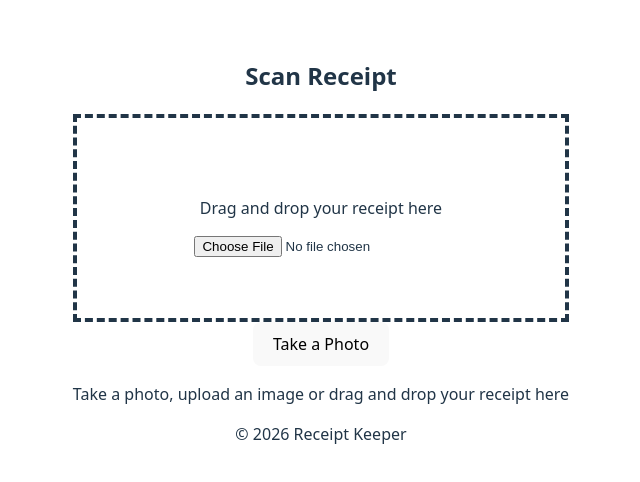
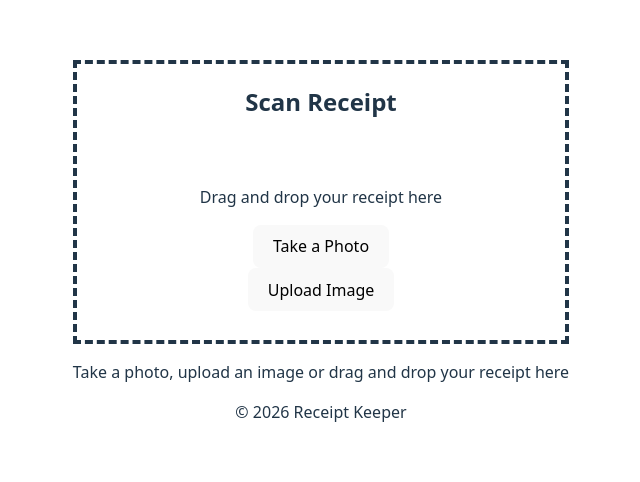
Before and after one commit to hinsular-10/receipt-scanner-app, a React (Vite) app: page / in a window 1280 px wide. Shown: the part 150-632 px from the top of the page, without its empty margins (319-959 px from the left). Built offline with nearby package versions, Linux system fonts and the light colour scheme.

Commit message:
- Added hidden file input triggered by button click - Updated handleFileUpload to display selected image - Cleaned up component logic for better usability

```diff
--- a/src/components/ReceiptScanner.tsx
+++ b/src/components/ReceiptScanner.tsx
@@ -16,13 +16,13 @@ function ReceiptScanner({ onScan }: ReceiptScannerProps) {
     try {
       // Request access to the camera
       const mediaStream = await navigator.mediaDevices.getUserMedia({
-         video: { facingMode: 'environment' }, // Use back camera on mobile
+        video: { facingMode: "environment" }, // Use back camera on mobile
         audio: false,
       });
       setStream(mediaStream);
       setShowCamera(true);
 
-      const videoElement = document.querySelector('#video') as HTMLVideoElement;
+      const videoElement = document.querySelector("#video") as HTMLVideoElement;
 
       if (videoElement) {
         videoElement.srcObject = mediaStream;
@@ -31,10 +31,11 @@ function ReceiptScanner({ onScan }: ReceiptScannerProps) {
       if (videoRef.current) {
         videoRef.current.srcObject = mediaStream;
       }
-
     } catch (error) {
       console.error("Error accessing camera:", error);
-      alert("Unable to access camera. Please allow camera permissions and try again.");
+      alert(
+        "Unable to access camera. Please allow camera permissions and try again.",
+      );
     }
   };
 
@@ -44,8 +45,7 @@ function ReceiptScanner({ onScan }: ReceiptScannerProps) {
       stream.getTracks().forEach((track) => track.stop());
       setStream(null);
     }
-      setShowCamera(false);
-
+    setShowCamera(false);
   };
 
   // function to capture photo from video stream
@@ -57,10 +57,10 @@ function ReceiptScanner({ onScan }: ReceiptScannerProps) {
       canvas.width = video.videoWidth;
       canvas.height = video.videoHeight;
 
-      const context = canvas.getContext('2d');
+      const context = canvas.getContext("2d");
       if (context) {
         context.drawImage(video, 0, 0, canvas.width, canvas.height);
-        const imageData = canvas.toDataURL('image/jpeg');
+        const imageData = canvas.toDataURL("image/jpeg");
         stopCamera();
         onScan(imageData);
       }
@@ -73,14 +73,14 @@ function ReceiptScanner({ onScan }: ReceiptScannerProps) {
     if (!file) return;
 
     // Validate file type
-    if (!file.type.startsWith('image/')) {
-      alert('Please select an image file');
+    if (!file.type.startsWith("image/")) {
+      alert("Please select an image file");
       return;
     }
 
     // Validate file size (max 10MB)
     if (file.size > 10 * 1024 * 1024) {
-      alert('File size must be less than 10MB');
+      alert("File size must be less than 10MB");
       return;
     }
 
@@ -90,7 +90,7 @@ function ReceiptScanner({ onScan }: ReceiptScannerProps) {
       onScan(imageData);
     };
     reader.onerror = () => {
-      alert('Error reading file. Please try again.');
+      alert("Error reading file. Please try again.");
     };
     reader.readAsDataURL(file);
   };
@@ -119,14 +119,14 @@ function ReceiptScanner({ onScan }: ReceiptScannerProps) {
     const file = files[0];
 
     // Validate file type
-    if (!file.type.startsWith('image/')) {
-      alert('Please drop an image file');
+    if (!file.type.startsWith("image/")) {
+      alert("Please drop an image file");
       return;
     }
 
     // Validate file size (max 10MB)
     if (file.size > 10 * 1024 * 1024) {
-      alert('File size must be less than 10MB');
+      alert("File size must be less than 10MB");
       return;
     }
 
@@ -137,7 +137,7 @@ function ReceiptScanner({ onScan }: ReceiptScannerProps) {
       onScan(imageData);
     };
     reader.onerror = () => {
-      alert('Error reading dropped file. Please try again.');
+      alert("Error reading dropped file. Please try again.");
     };
     reader.readAsDataURL(file);
   };
@@ -145,45 +145,49 @@ function ReceiptScanner({ onScan }: ReceiptScannerProps) {
   if (showCamera) {
     return (
       <div>
-        <video ref={videoRef} autoPlay playsInline id="video" className="w-full h-auto" />
+        <video
+          ref={videoRef}
+          autoPlay
+          playsInline
+          id="video"
+          className="w-full h-auto"
+        />
         <button onClick={capturePhoto}>Capture Photo</button>
         <button onClick={stopCamera}>Cancel</button>
-        <canvas ref={canvasRef} style={{ display: 'none' }} />
+        <canvas ref={canvasRef} style={{ display: "none" }} />
       </div>
     );
   }
 
   return (
     <>
-      <section>
+      <section
+        className={`border-4 border-dashed rounded-lg p-6 transition-colors ${
+          isDragOver
+            ? "border-blue-500 bg-blue-50 dark:bg-blue-900/20"
+            : "border-gray-300 dark:border-gray-600"
+        }`}
+      >
         <h2>Scan Receipt</h2>
+
         <div
-          className={`upload-area border-4 border-dashed rounded-lg p-16 min-h-[200px] text-center transition-colors flex flex-col justify-center items-center ${
-            isDragOver
-              ? 'border-blue-500 bg-blue-50 dark:bg-blue-900/20'
-              : 'border-gray-300 dark:border-gray-600'
-          }`}
+          className={`upload-area p-16 min-h-[200px] text-center flex flex-col justify-center items-center`}
           onDragOver={handleDragOver}
           onDragLeave={handleDragLeave}
           onDrop={handleDrop}
         >
-          <p className={isDragOver ? 'text-blue-600 dark:text-blue-400' : ''}>
-            {isDragOver ? 'Drop your receipt here!' : 'Drag and drop your receipt here'}
+          <p className={isDragOver ? "text-blue-600 dark:text-blue-400" : ""}>
+            {isDragOver
+              ? "Drop your receipt here!"
+              : "Drag and drop your receipt here"}
           </p>
-          <input
-            type="file"
-            id="fileInput"
-            accept="image/*"
-            onChange={handleFileUpload}
-            className="mt-4"
-          />
+          <div>
+            {/* Camera */}
+            <button onClick={startCamera}>Take a Photo</button>
+          </div>
+          {/* File Upload */}
+          <button onClick={handleFileUpload}>Upload Image</button>
         </div>
-
-        {/* Camera */}
-        <button onClick={startCamera}>
-          Take a Photo
-        </button>
-
       </section>
       <p>Take a photo, upload an image or drag and drop your receipt here</p>
     </>
```
